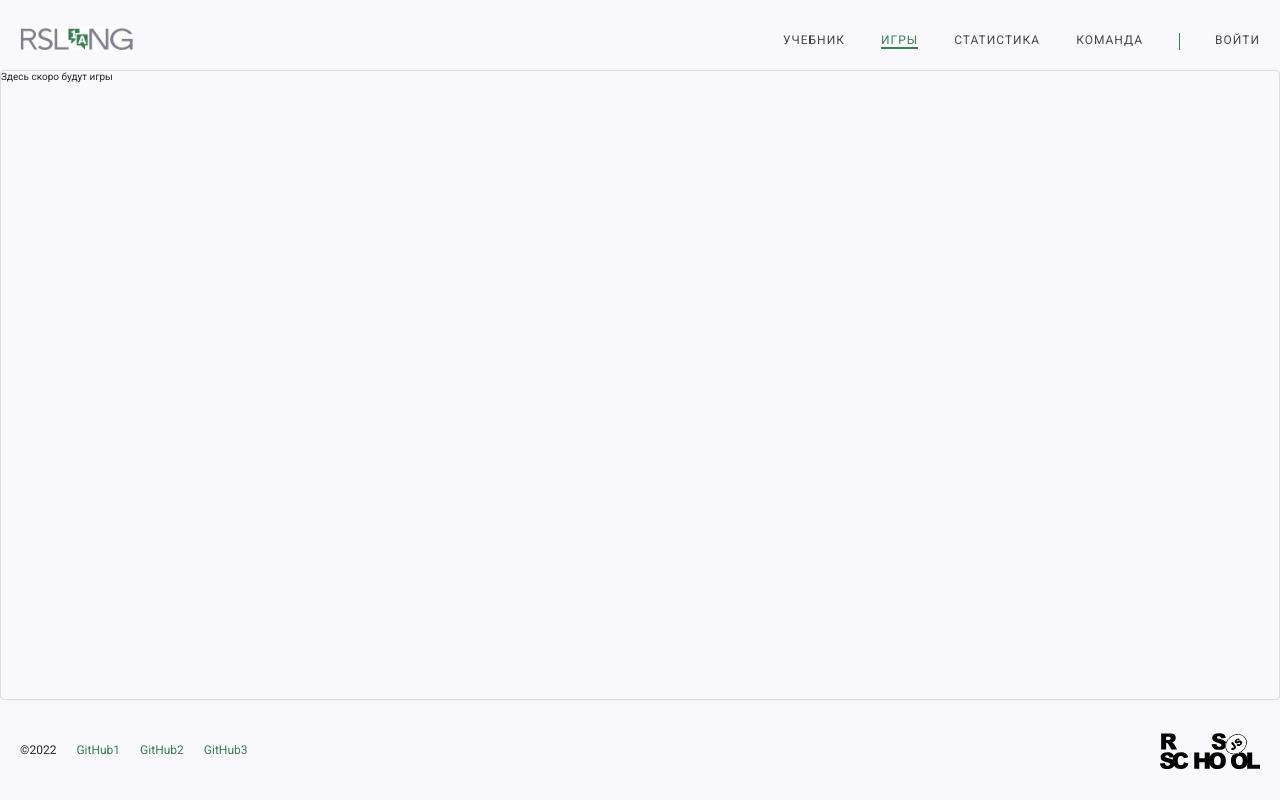
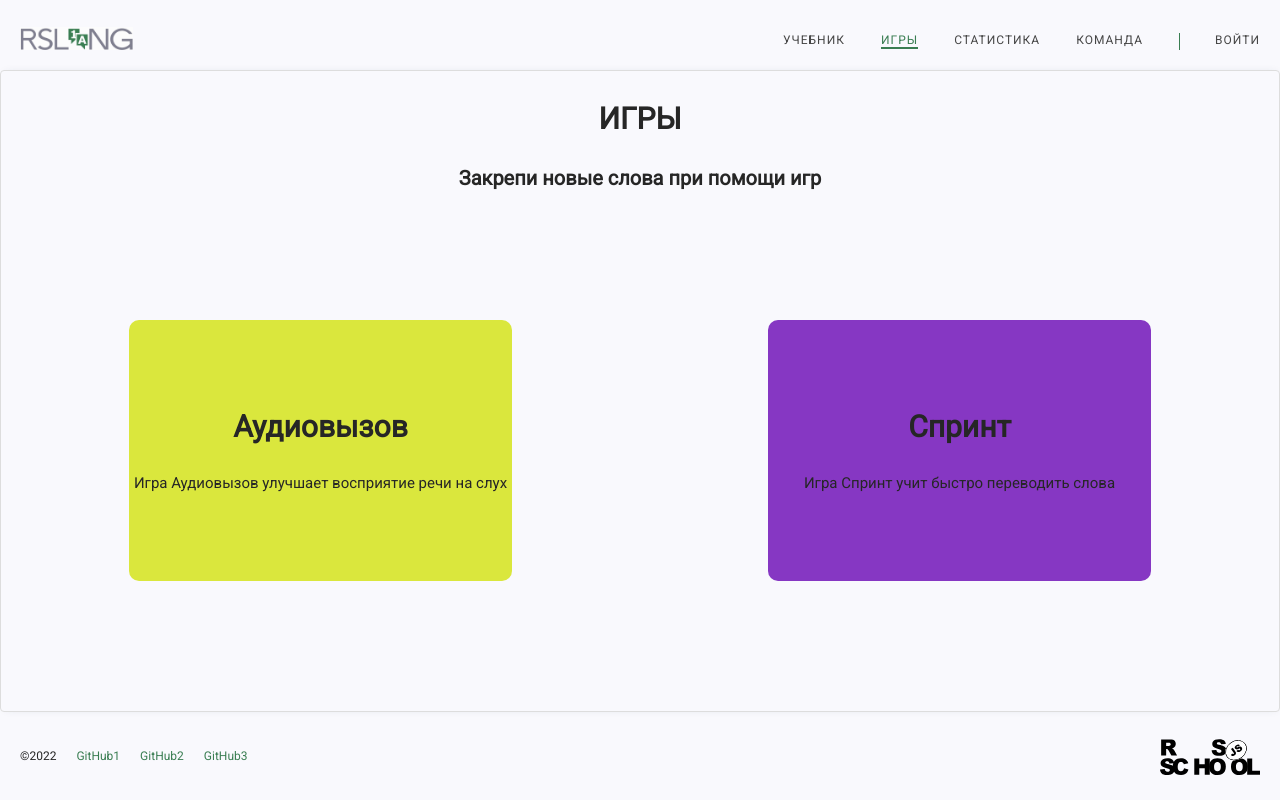
Before and after one commit to AnastasiaLL/rslang, a website built with webpack: page src/pages/index.html in a window 1280 px wide. Both pictures are taken after a click on the element "ИГРЫ". Built offline with nearby package versions, Linux system fonts and the light colour scheme.

Commit message:
feat: add games page

```diff
--- /dev/null
+++ b/src/assets/styles/components/_games-screen.scss
@@ -0,0 +1,72 @@
+.start-games{
+    height: 80vh;
+}
+.info-games{
+    display: flex;
+    flex-direction: column;
+    justify-content: center;
+    text-align: center;
+    height: 100%;
+}
+.start-games__description{
+    margin-top: 30px;
+    font-size: 20px;
+}
+.start-games__h{
+    margin-top: 30px;
+    font-size: 30px;
+}
+
+.games__wrapper{
+    display: flex;
+    justify-content: space-around;
+    height: 100%;
+    align-items: center;
+}
+.game {
+    height: 50%;
+    width: 30%;
+    display: flex;
+    flex-direction: column;
+    /* text-align: center; */
+    justify-content: center;
+    cursor: pointer;
+    border-radius: 10px;
+
+    transform: scale(1);
+    transform-style: preserve-3d;
+    transition: transform .5s;
+}
+
+.game:active,
+.game:hover{
+    transform: scale(1.50);
+    transition: transform .2s;
+
+}
+
+.audiocall__wrapper {
+    background-color: #dae73d;
+    // background-color: #4b92b1;
+}
+
+.sprint__wrapper {
+    // background-color: #ffc25c;
+    background-color: rgb(134, 55, 195);
+}
+
+.audiocall__p  {
+    font-size: 15px;
+}
+.audiocall__h1 {
+    font-size: 30px;
+    margin-bottom: 30px;
+}
+
+.sprint__h1 {
+    font-size: 30px;
+    margin-bottom: 30px;
+}
+.sprint__p {
+    font-size: 15px;
+}
--- a/src/assets/styles/index.scss
+++ b/src/assets/styles/index.scss
@@ -11,3 +11,4 @@
 @import "components/card";
 @import "components/pop-up";
 @import "components/team-screen";
+@import "components/games-screen";
--- a/src/pages/games/openGamesPage.ts
+++ b/src/pages/games/openGamesPage.ts
@@ -1,17 +1,73 @@
+import createBLock from '../../components/createBLock';
 import updateNav from '../../utils/updateNav';
 
 export default function openGamesPage() {
-  const zaglushka = 'Здесь скоро будут игры';
+    const mainBlock = document.querySelector('#main-block');
 
-  // почистить главный блок
+    const paragraph = createBLock('h3', {
+      classList: ['start-games__description'],
+      children: [ 'Закрепи новые слова при помощи игр'],
+    });
 
-  const mainBlock = document.querySelector('#main-block');
+    const H1 = createBLock('h1', {
+      classList: ['start-games__h'],
+      children: [ 'ИГРЫ'],
+    });
 
-  // записать стр в главный блок
+
+//===========================Аудиовызов===========================
+    const audiocallH1 = createBLock('h3', {
+      classList: ['audiocall__h1'],
+      children: [ 'Аудиовызов' ],
+    });
+    const audiocallP = createBLock('p', {
+      classList: ['audiocall__p'],
+      children: [ 'Игра Аудиовызов улучшает восприятие речи на слух' ],
+    });
+
+    const audiocallWrapper = createBLock('div', {
+      classList: ['audiocall__wrapper', 'game'],
+      children: [audiocallH1, audiocallP],
+    });
+
+//==========================Спринт============================
+    const sprintH1 = createBLock('h3', {
+      classList: ['sprint__h1'],
+      children: [ 'Спринт' ],
+    });
+    const sprintP = createBLock('p', {
+      classList: ['sprint__p'],
+      children: [ 'Игра Спринт учит быстро переводить слова' ],
+    });
+
+    const sprintWrapper = createBLock('div', {
+      classList: ['sprint__wrapper', 'game'],
+      children: [sprintH1, sprintP],
+    });
+
+
+
+
+
+    const gamesWrapper = createBLock('div', {
+      classList: ['games__wrapper'],
+      children: [audiocallWrapper, sprintWrapper ],
+    });
+
+    const infoGames = createBLock('div', {
+      classList: ['info-games'],
+      children: [H1, paragraph, gamesWrapper ],
+      // children: [gamesWrapper ],
+    });
+
+    const startGames = createBLock('div', {
+      classList: ['start-games'],
+      children: [infoGames],
+    });
 
   if (mainBlock) {
     mainBlock.innerHTML = '';
-    mainBlock.append(zaglushka);
+    mainBlock.append(startGames );
   }
 
   // сделать меню активным
--- a/src/pages/index.html
+++ b/src/pages/index.html
@@ -3,8 +3,8 @@
 	<head>
 		<meta charset="UTF-8" />
 		<meta name="viewport" content="width=device-width, initial-scale=1.0" />
-		<link rel="stylesheet" href="./src/assets/css/style.css" />
-        <!-- <link rel="stylesheet" href="./src/assets/styles/index.css" /> -->
+		<!-- <link rel="stylesheet" href="./src/assets/css/style.css" /> -->
+        <link rel="stylesheet" href="./src/assets/styles/index.css" />
 		<link rel="preconnect" href="https://fonts.googleapis.com" />
 		<link rel="preconnect" href="https://fonts.gstatic.com" crossorigin />
 		<link
```
Also changed, not shown: src/assets/css/style.css, 1 other file.
